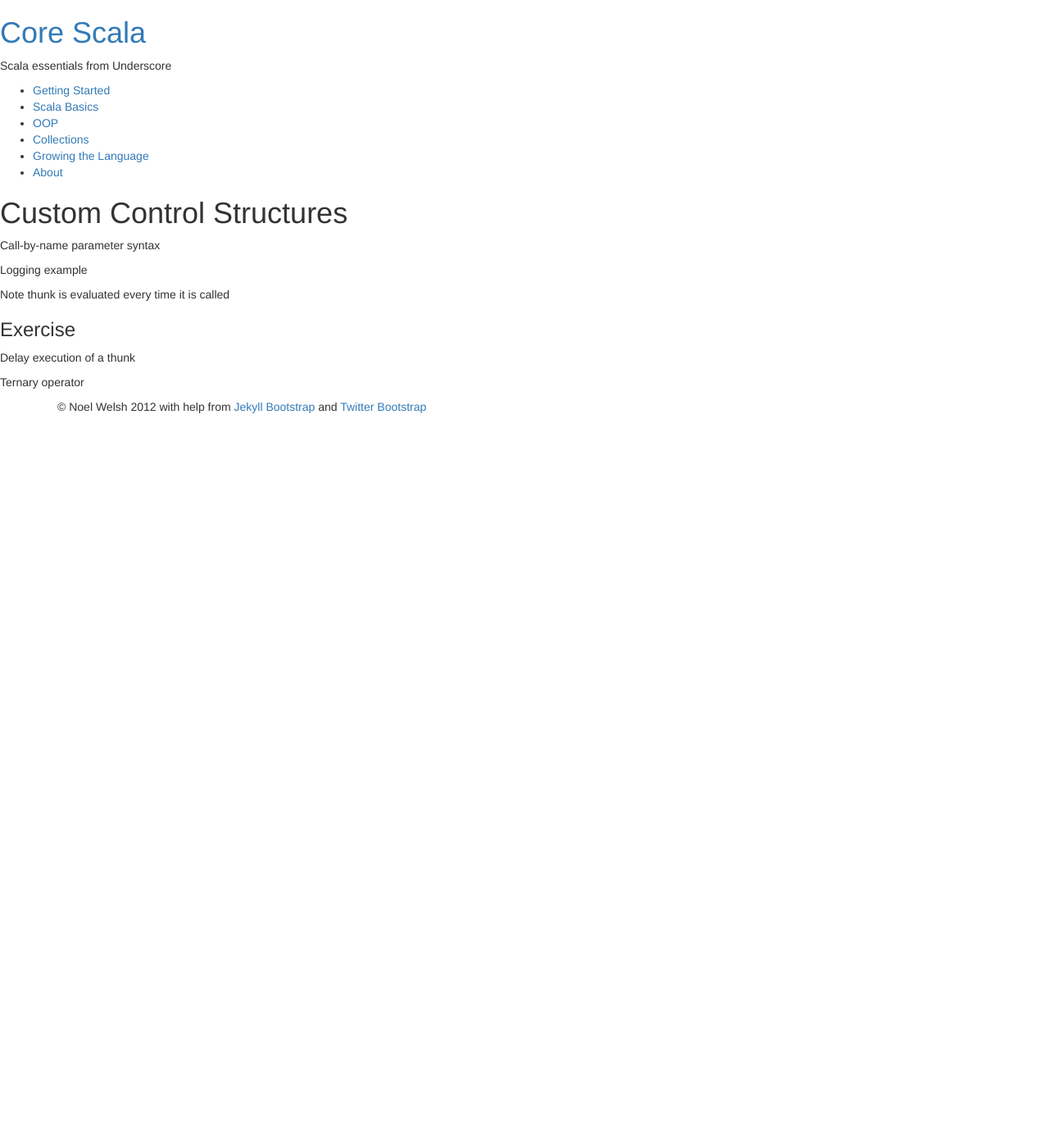
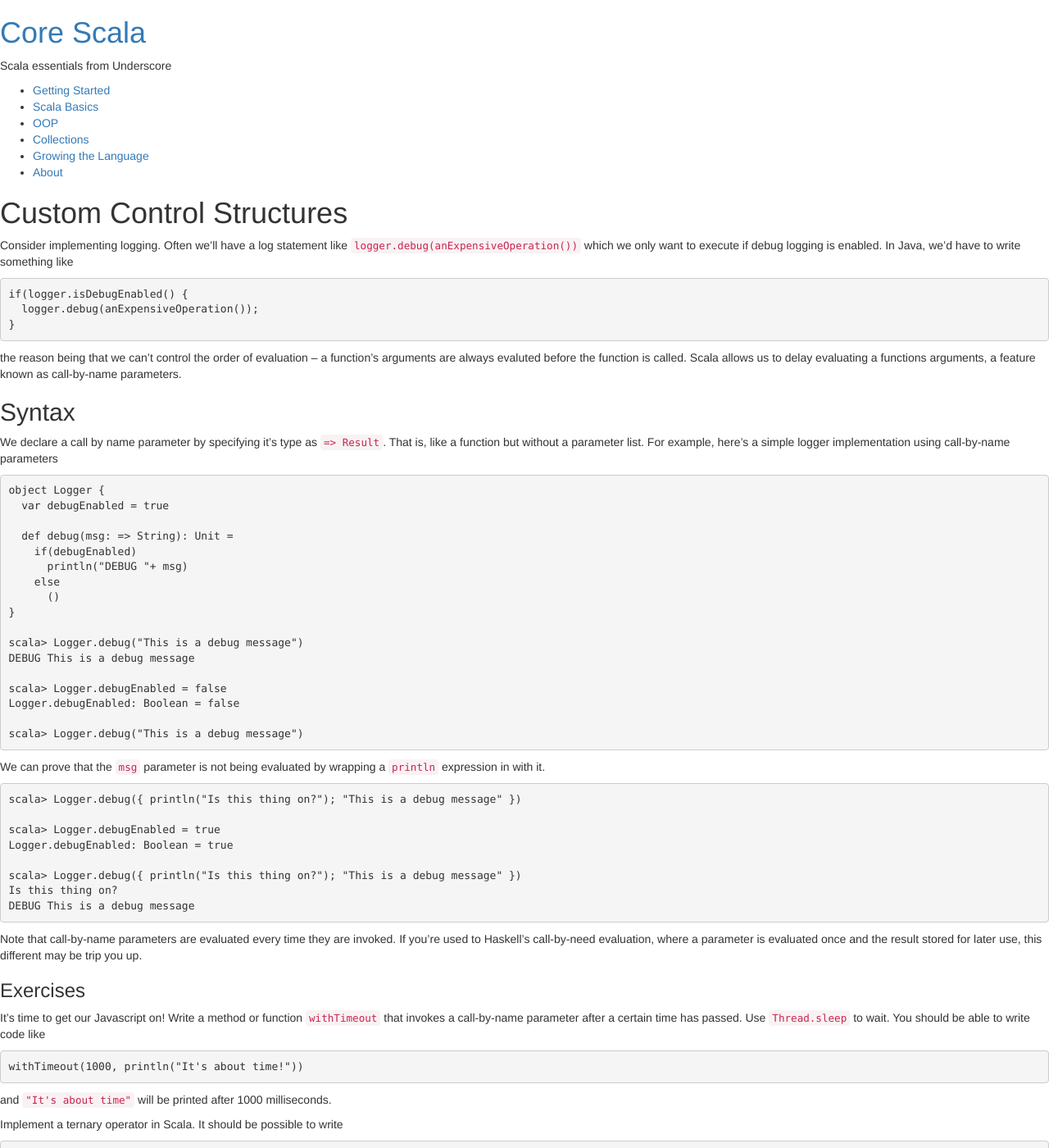
Before and after one commit to underscoreio/essential-scala, a Jekyll site: the page built from dsl/control.md, in a window 1280 px wide and 1400 px high. Shown: the whole window at 82% size. Built offline with Jekyll 4.4.1, drawn with Linux system fonts in a browser that asks for light colours; nearby versions of some CDN libraries; library files that are not in the unit come from our copies; some of the changed text lies outside the part shown.

Commit message:
Finish custom control structures

```diff
--- a/dsl/control.md
+++ b/dsl/control.md
@@ -4,14 +4,74 @@ layout: page
 
 # Custom Control Structures
 
-Call-by-name parameter syntax
+Consider implementing logging. Often we'll have a log statement like `logger.debug(anExpensiveOperation())` which we only want to execute if debug logging is enabled. In Java, we'd have to write something like
 
-Logging example
+{% highlight java %}
+if(logger.isDebugEnabled() {
+  logger.debug(anExpensiveOperation());
+}
+{% endhighlight %}
 
-Note thunk is evaluated every time it is called
+the reason being that we can't control the order of evaluation -- a function's arguments are always evaluted before the function is called. Scala allows us to delay evaluating a functions arguments, a feature known as call-by-name parameters.
 
-### Exercise
+## Syntax
 
-Delay execution of a thunk
+We declare a call by name parameter by specifying it's type as `=> Result`. That is, like a function but without a parameter list. For example, here's a simple logger implementation using call-by-name parameters
 
-Ternary operator
+{% highlight scala %}
+object Logger {
+  var debugEnabled = true
+
+  def debug(msg: => String): Unit =
+    if(debugEnabled)
+      println("DEBUG "+ msg)
+    else
+      ()
+}
+
+scala> Logger.debug("This is a debug message")
+DEBUG This is a debug message
+
+scala> Logger.debugEnabled = false
+Logger.debugEnabled: Boolean = false
+
+scala> Logger.debug("This is a debug message")
+
+{% endhighlight %}
+
+We can prove that the `msg` parameter is not being evaluated by wrapping a `println` expression in with it.
+
+{% highlight scala %}
+scala> Logger.debug({ println("Is this thing on?"); "This is a debug message" })
+
+scala> Logger.debugEnabled = true
+Logger.debugEnabled: Boolean = true
+
+scala> Logger.debug({ println("Is this thing on?"); "This is a debug message" })
+Is this thing on?
+DEBUG This is a debug message
+
+{% endhighlight %}
+
+Note that call-by-name parameters are evaluated every time they are invoked. If you're used to Haskell's call-by-need evaluation, where a parameter is evaluated once and the result stored for later use, this different may be trip you up.
+
+### Exercises
+
+It's time to get our Javascript on! Write a method or function `withTimeout` that invokes a call-by-name parameter after a certain time has passed. Use `Thread.sleep` to wait. You should be able to write code like
+
+{% highlight scala %}
+withTimeout(1000, println("It's about time!"))
+{% endhighlight %}
+
+and `"It's about time"` will be printed after 1000 milliseconds.
+
+
+Implement a ternary operator in Scala. It should be possible to write
+
+{% highlight scala %}
+scala> ?(1 < 2) { "Numbers still work!" } { "Oh dear!" }
+res13: java.lang.String = Numbers still work!
+
+{% endhighlight %}
+
+Hint: use multiple parameter lists to allow this syntax.
```
